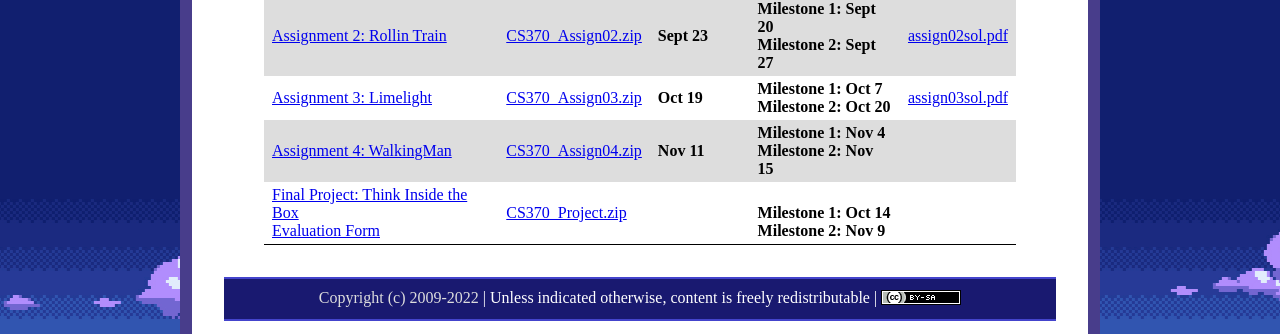
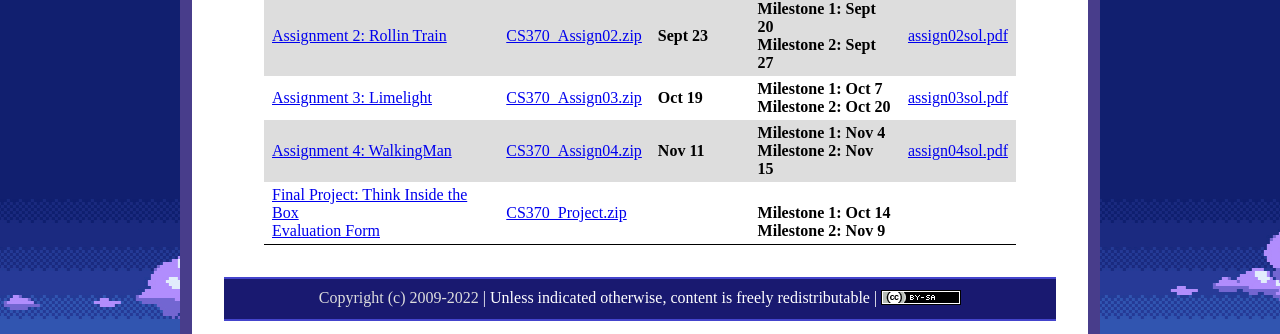
Before and after one commit to ycpcs/cs370-fall2022, a Jekyll site: the page built from assign/index.md, in a window 1280 px wide. Shown: the part 245-579 px from the top of the page. Built offline with Jekyll 4.4.1, drawn with Linux system fonts in a browser that asks for light colours.

Commit message:
add assign04 sol
add assign04 sol

```diff
--- a/assign/index.md
+++ b/assign/index.md
@@ -12,5 +12,5 @@ All written portions should be submitted to Canvas. All programming portions (ex
 > [Assignment 1: Don Quixote](assign01.html)       | [CS370_Assign01.zip](src/CS370_Assign01.zip) | **Sept 9**  | **Sept 13** | [assign01sol.pdf](sol/assign01sol.pdf) |
 > [Assignment 2: Rollin Train](assign02.html)      | [CS370_Assign02.zip](src/CS370_Assign02.zip) | **Sept 23** | **Milestone 1: Sept 20** <br /> **Milestone 2: Sept 27** | [assign02sol.pdf](sol/assign02sol.pdf) |
 > [Assignment 3: Limelight](assign03.html)         | [CS370_Assign03.zip](src/CS370_Assign03.zip) | **Oct 19**  | **Milestone 1: Oct 7** <br /> **Milestone 2: Oct 20** | [assign03sol.pdf](sol/assign03sol.pdf) |
-> [Assignment 4: WalkingMan](assign04.html)        | [CS370_Assign04.zip](src/CS370_Assign04.zip) | **Nov 11**  | **Milestone 1: Nov 4** <br /> **Milestone 2: Nov 15** | |
+> [Assignment 4: WalkingMan](assign04.html)        | [CS370_Assign04.zip](src/CS370_Assign04.zip) | **Nov 11**  | **Milestone 1: Nov 4** <br /> **Milestone 2: Nov 15** | [assign04sol.pdf](sol/assign04sol.pdf)|
 > [Final Project: Think Inside the Box](project.html) <br /> [Evaluation Form](CS370_Final_Project_eval.docx) | [CS370_Project.zip](src/CS370_Project.zip) | |  <br /> **Milestone 1: Oct 14** <br /> **Milestone 2: Nov 9** | |
```
Also changed, not shown: 1 other file.
